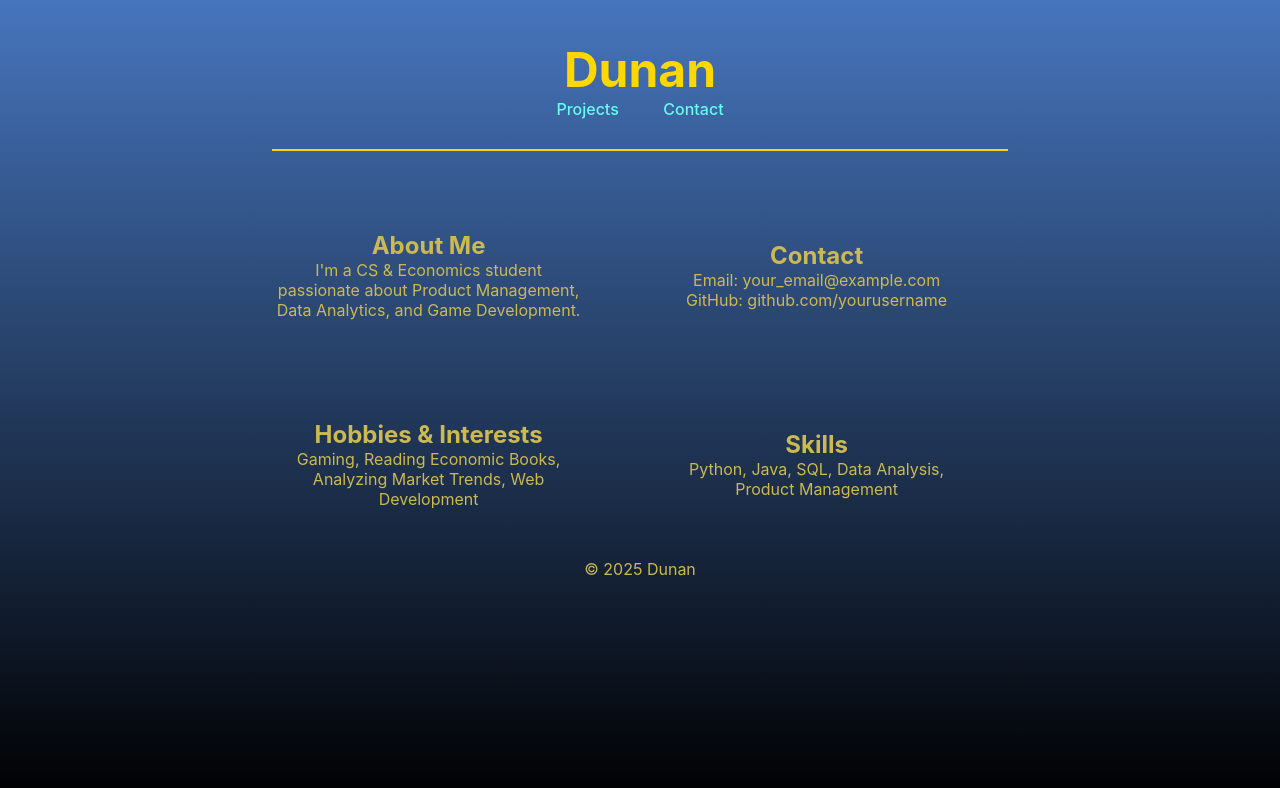
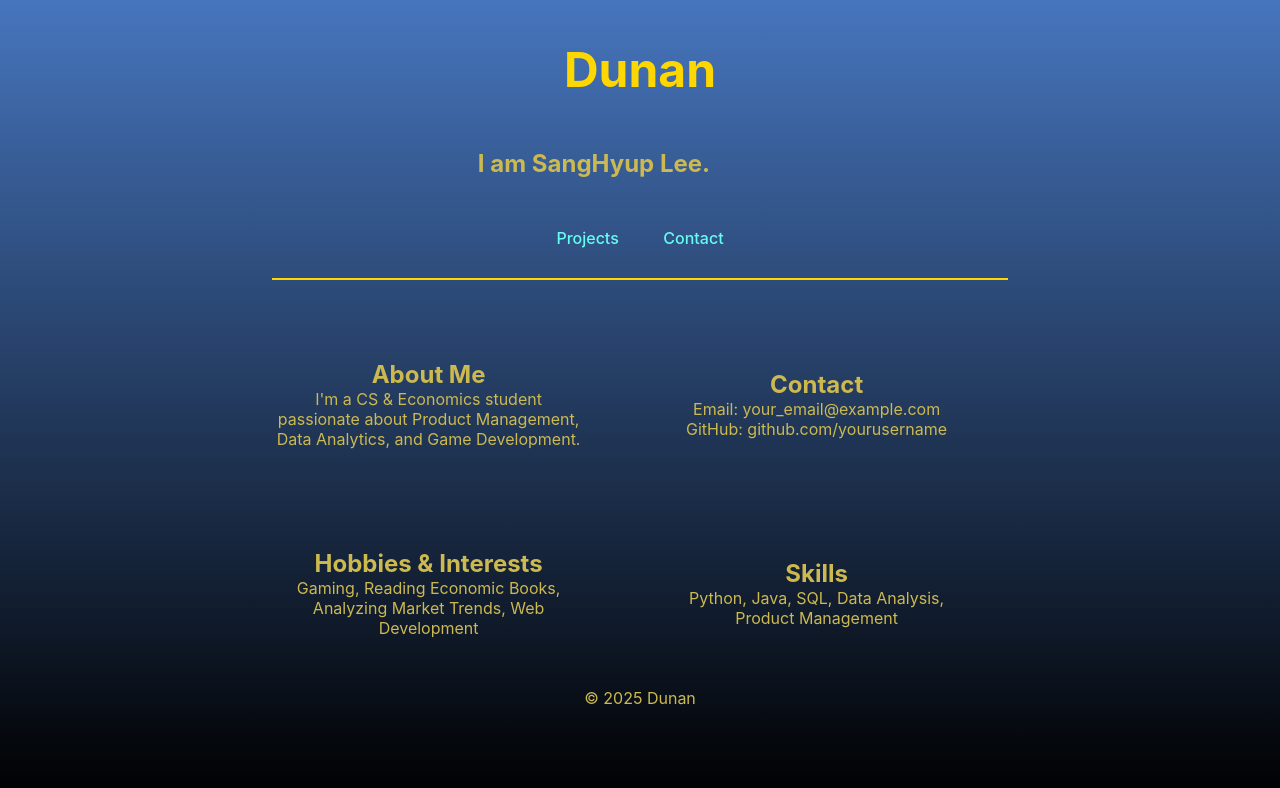
Before and after one commit to aiden293/aiden-293.web, a plain HTML site: page index.html in a window 1280 px wide. Drawn offline with Linux system fonts and the light colour scheme.

Commit message:
I added some introductory sentence though it requires some fixations

```diff
--- a/index.html
+++ b/index.html
@@ -9,6 +9,9 @@
 <body>
     <header>
         <h1>Dunan</h1>
+            <div class="section">
+                <h2> I am SangHyup Lee.</h2>
+            </div>
         <nav>
             <a href="projects.html">Projects</a>
             <a href="contact.html">Contact</a>
```
